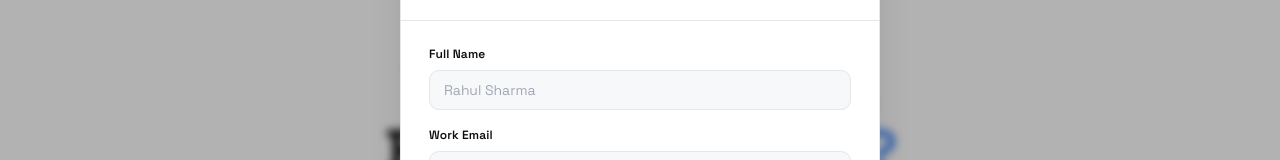
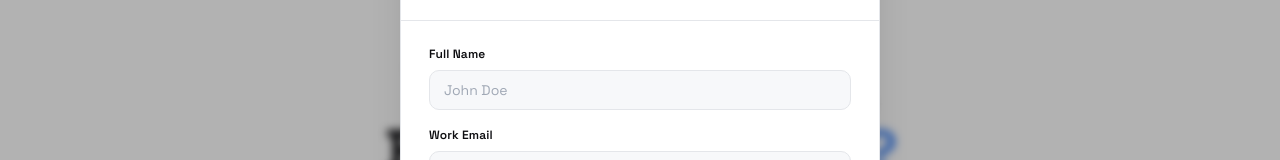
Before and after one commit to Aniruddh-14/selldesk-mvp, a React (Vite) app: page / in a window 1280 px wide. Both pictures are taken after a click on the button "Book a Demo". Shown: the part 200-360 px from the top of the page. Built offline with nearby package versions, Linux system fonts and the light colour scheme; no server answers.

Commit message:
Change Full Name placeholder to John Doe

```diff
--- a/src/components/DemoModal.jsx
+++ b/src/components/DemoModal.jsx
@@ -60,7 +60,7 @@ export default function DemoModal({ onClose }) {
                   className="form-input"
                   name="name"
                   type="text"
-                  placeholder="Rahul Sharma"
+                  placeholder="John Doe"
                   value={form.name}
                   onChange={handleChange}
                   required
```
